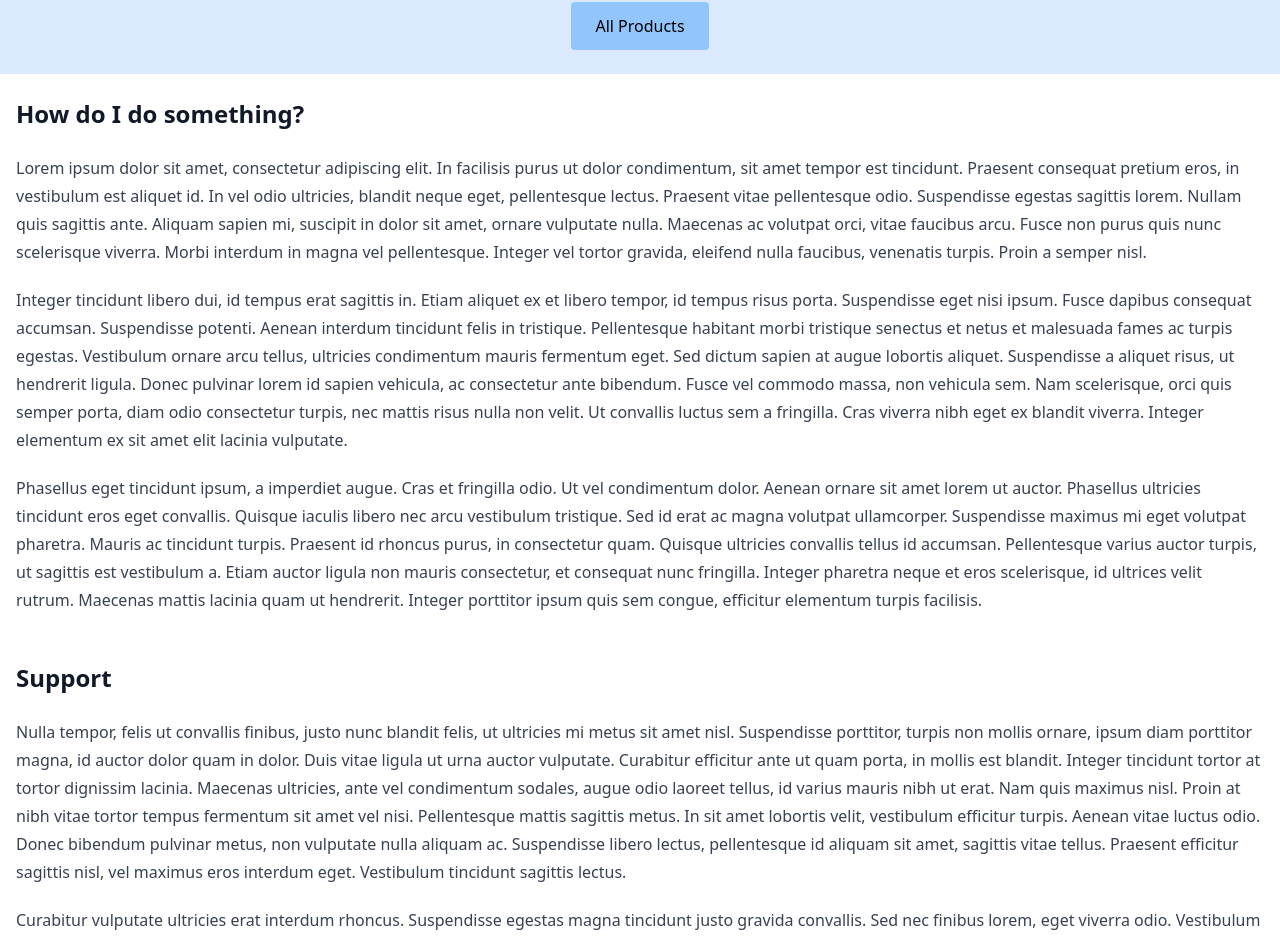
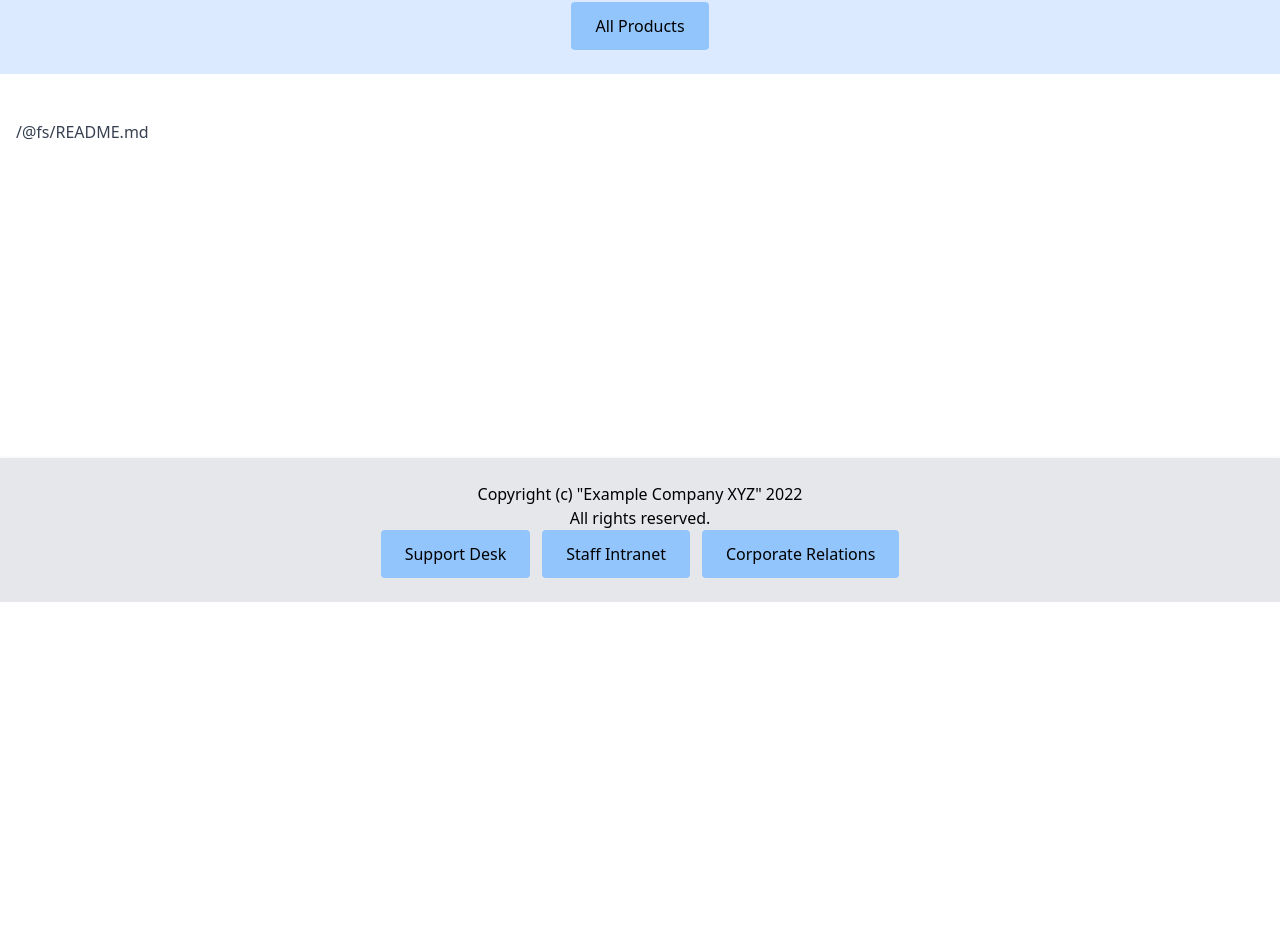
Before and after one commit to 7coil/dummyproducts, a React app: page / in a window 1280 px wide. Shown: the part 198-1138 px from the top of the page. After the commit the page ends 800 px from the top, so only its background shows below. Built offline with nearby package versions, Linux system fonts and the light colour scheme.

Commit message:
Display README.md on homepage screen

```diff
--- a/package.json
+++ b/package.json
@@ -10,6 +10,7 @@
     "@testing-library/react": "^13.3.0",
     "@testing-library/user-event": "^14.2.5",
     "@types/fetch-mock": "^7.3.5",
+    "@types/marked": "^4.0.3",
     "@types/react": "^18.0.15",
     "@types/react-dom": "^18.0.6",
     "@types/react-star-ratings": "^2.3.0",
@@ -24,6 +25,7 @@
     "node-fetch": "^3.2.8",
     "postcss": "^8.4.14",
     "postcss-loader": "^7.0.1",
+    "raw-loader": "^4.0.2",
     "style-loader": "^3.3.1",
     "tailwindcss": "^3.1.6",
     "ts-loader": "^9.3.1",
@@ -35,6 +37,7 @@
   },
   "dependencies": {
     "@types/react-helmet": "^6.1.5",
+    "marked": "^4.0.18",
     "prettier": "^2.7.1",
     "prettier-plugin-tailwindcss": "^0.1.12",
     "react": "^18.2.0",
--- a/src/pages/IndexPage/index.tsx
+++ b/src/pages/IndexPage/index.tsx
@@ -1,10 +1,12 @@
-import React from "react";
+import { marked } from "marked";
 import { Link } from "react-router-dom";
+import readme from "../../../README.md";
 import { Button } from "../../components/Button";
 import { ButtonGroup } from "../../components/ButtonGroup";
 import { HeroSection } from "../../components/HeroSection";
 import { Layout } from "../../components/Layout";
 import { TextSection } from "../../components/TextSection";
+import React from "react";
 
 const IndexPage = () => (
   <Layout>
@@ -19,77 +21,7 @@ const IndexPage = () => (
       </ButtonGroup>
     </HeroSection>
     <TextSection>
-      <h2>How do I do something?</h2>
-      <p>
-        Lorem ipsum dolor sit amet, consectetur adipiscing elit. In facilisis
-        purus ut dolor condimentum, sit amet tempor est tincidunt. Praesent
-        consequat pretium eros, in vestibulum est aliquet id. In vel odio
-        ultricies, blandit neque eget, pellentesque lectus. Praesent vitae
-        pellentesque odio. Suspendisse egestas sagittis lorem. Nullam quis
-        sagittis ante. Aliquam sapien mi, suscipit in dolor sit amet, ornare
-        vulputate nulla. Maecenas ac volutpat orci, vitae faucibus arcu. Fusce
-        non purus quis nunc scelerisque viverra. Morbi interdum in magna vel
-        pellentesque. Integer vel tortor gravida, eleifend nulla faucibus,
-        venenatis turpis. Proin a semper nisl.
-      </p>
-      <p>
-        Integer tincidunt libero dui, id tempus erat sagittis in. Etiam aliquet
-        ex et libero tempor, id tempus risus porta. Suspendisse eget nisi ipsum.
-        Fusce dapibus consequat accumsan. Suspendisse potenti. Aenean interdum
-        tincidunt felis in tristique. Pellentesque habitant morbi tristique
-        senectus et netus et malesuada fames ac turpis egestas. Vestibulum
-        ornare arcu tellus, ultricies condimentum mauris fermentum eget. Sed
-        dictum sapien at augue lobortis aliquet. Suspendisse a aliquet risus, ut
-        hendrerit ligula. Donec pulvinar lorem id sapien vehicula, ac
-        consectetur ante bibendum. Fusce vel commodo massa, non vehicula sem.
-        Nam scelerisque, orci quis semper porta, diam odio consectetur turpis,
-        nec mattis risus nulla non velit. Ut convallis luctus sem a fringilla.
-        Cras viverra nibh eget ex blandit viverra. Integer elementum ex sit amet
-        elit lacinia vulputate.
-      </p>
-      <p>
-        Phasellus eget tincidunt ipsum, a imperdiet augue. Cras et fringilla
-        odio. Ut vel condimentum dolor. Aenean ornare sit amet lorem ut auctor.
-        Phasellus ultricies tincidunt eros eget convallis. Quisque iaculis
-        libero nec arcu vestibulum tristique. Sed id erat ac magna volutpat
-        ullamcorper. Suspendisse maximus mi eget volutpat pharetra. Mauris ac
-        tincidunt turpis. Praesent id rhoncus purus, in consectetur quam.
-        Quisque ultricies convallis tellus id accumsan. Pellentesque varius
-        auctor turpis, ut sagittis est vestibulum a. Etiam auctor ligula non
-        mauris consectetur, et consequat nunc fringilla. Integer pharetra neque
-        et eros scelerisque, id ultrices velit rutrum. Maecenas mattis lacinia
-        quam ut hendrerit. Integer porttitor ipsum quis sem congue, efficitur
-        elementum turpis facilisis.
-      </p>
-      <h2>Support</h2>
-      <p>
-        Nulla tempor, felis ut convallis finibus, justo nunc blandit felis, ut
-        ultricies mi metus sit amet nisl. Suspendisse porttitor, turpis non
-        mollis ornare, ipsum diam porttitor magna, id auctor dolor quam in
-        dolor. Duis vitae ligula ut urna auctor vulputate. Curabitur efficitur
-        ante ut quam porta, in mollis est blandit. Integer tincidunt tortor at
-        tortor dignissim lacinia. Maecenas ultricies, ante vel condimentum
-        sodales, augue odio laoreet tellus, id varius mauris nibh ut erat. Nam
-        quis maximus nisl. Proin at nibh vitae tortor tempus fermentum sit amet
-        vel nisi. Pellentesque mattis sagittis metus. In sit amet lobortis
-        velit, vestibulum efficitur turpis. Aenean vitae luctus odio. Donec
-        bibendum pulvinar metus, non vulputate nulla aliquam ac. Suspendisse
-        libero lectus, pellentesque id aliquam sit amet, sagittis vitae tellus.
-        Praesent efficitur sagittis nisl, vel maximus eros interdum eget.
-        Vestibulum tincidunt sagittis lectus.
-      </p>
-      <p>
-        Curabitur vulputate ultricies erat interdum rhoncus. Suspendisse egestas
-        magna tincidunt justo gravida convallis. Sed nec finibus lorem, eget
-        viverra odio. Vestibulum in magna elit. Quisque a dictum est. In nec
-        nulla sit amet magna commodo sagittis. Praesent vel ipsum vitae ipsum
-        auctor tristique. Ut accumsan mollis nibh vitae sagittis. Ut lorem
-        velit, porta non convallis faucibus, imperdiet eu libero.
-      </p>
-      <p>
-        Speak to your line manager for more information, or check on our{" "}
-        <a href="#">intranet site</a>.
-      </p>
+      <div dangerouslySetInnerHTML={{ __html: marked.parse(readme) }} />
     </TextSection>
   </Layout>
 );
--- /dev/null
+++ b/src/types/imports.d.ts
@@ -0,0 +1,4 @@
+declare module "*.md" {
+  const value: string;
+  export default value;
+}
--- a/tsconfig.json
+++ b/tsconfig.json
@@ -100,5 +100,6 @@
     // "skipDefaultLibCheck": true,                      /* Skip type checking .d.ts files that are included with TypeScript. */
     "skipLibCheck": true /* Skip type checking all .d.ts files. */
   },
-  "exclude": ["src/**/*.test.ts", "src/**/*.test.tsx"]
+  "exclude": ["src/**/*.test.ts", "src/**/*.test.tsx"],
+  "include": ["src/**/*.ts", "src/types/**/*.d.ts"]
 }
--- a/webpack.config.js
+++ b/webpack.config.js
@@ -15,6 +15,10 @@ module.exports = {
       {
         test: /\.css$/,
         use: ["style-loader", "css-loader", "postcss-loader"],
+      },
+      {
+        test: /\.md$/,
+        use: "raw-loader",
       },
     ],
   },
```
Also changed, not shown: 1 other file (tests, documents, lock files or other folders).
